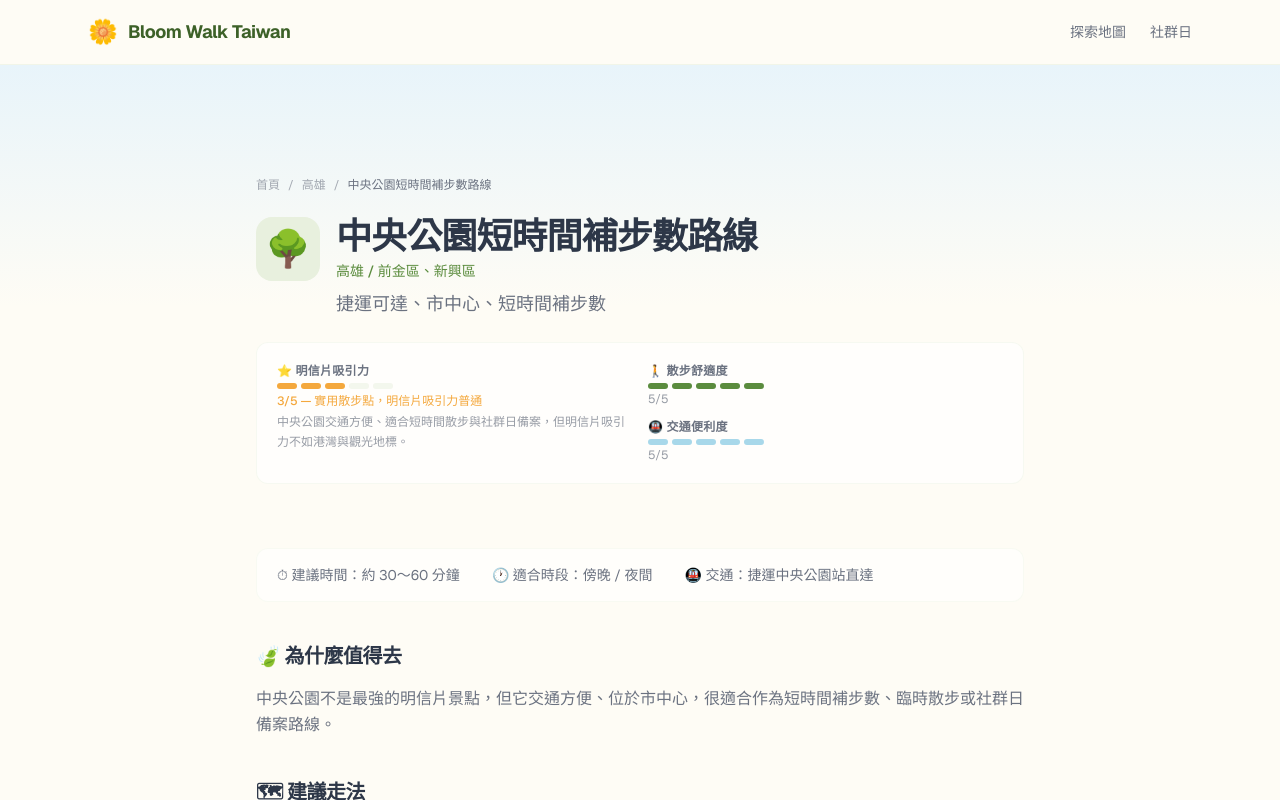
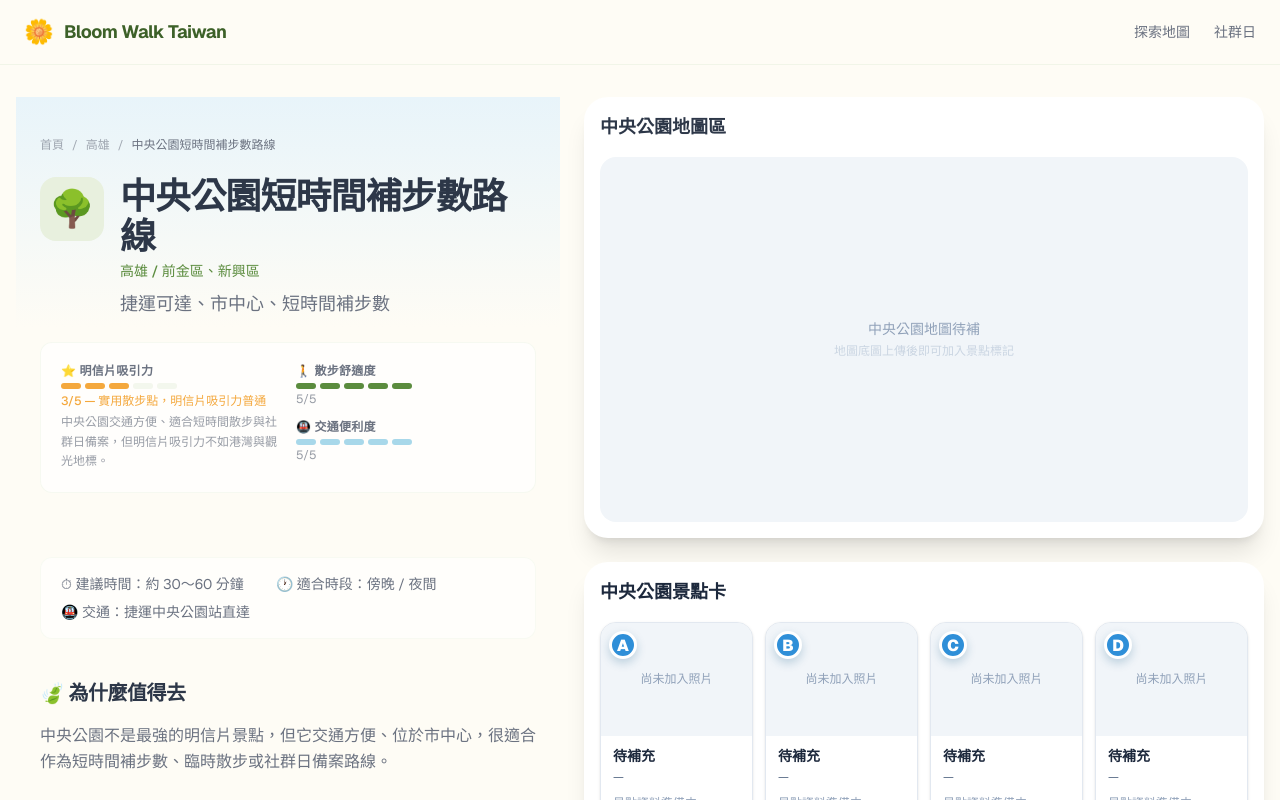
Before and after one commit to win781001-boop/bloomwalk-taiwan, a Next.js app: page /kaohsiung/central-park in a window 1280 px wide. Shown: the top 800 px of the page. Built offline with nearby package versions, Linux system fonts and the light colour scheme.

Commit message:
Add central park route page framework

```diff
--- /dev/null
+++ b/app/kaohsiung/central-park/SpotCards.tsx
@@ -0,0 +1,72 @@
+type Spot = {
+  id: string;
+  name: string;
+  type: string;
+  desc: string;
+  image?: string;
+  mapUrl?: string;
+};
+
+const placeholderSpots: Spot[] = [
+  { id: "A", name: "待補充", type: "—", desc: "景點資料準備中" },
+  { id: "B", name: "待補充", type: "—", desc: "景點資料準備中" },
+  { id: "C", name: "待補充", type: "—", desc: "景點資料準備中" },
+  { id: "D", name: "待補充", type: "—", desc: "景點資料準備中" },
+  { id: "E", name: "待補充", type: "—", desc: "景點資料準備中" },
+  { id: "F", name: "待補充", type: "—", desc: "景點資料準備中" },
+  { id: "G", name: "待補充", type: "—", desc: "景點資料準備中" },
+  { id: "H", name: "待補充", type: "—", desc: "景點資料準備中" },
+];
+
+function SpotCard({ spot }: { spot: Spot }) {
+  return (
+    <article className="overflow-hidden rounded-2xl border border-slate-200 bg-white shadow-sm">
+      <div className="relative aspect-[4/3] bg-slate-100">
+        <div className="flex h-full items-center justify-center text-xs font-medium text-slate-400">
+          尚未加入照片
+        </div>
+        <span
+          className="absolute left-2 top-2"
+          style={{
+            width: 28,
+            height: 28,
+            borderRadius: "999px",
+            background: "#2f8fd8",
+            border: "3px solid white",
+            color: "white",
+            fontWeight: 900,
+            boxShadow: "0 4px 10px rgba(21,90,140,.24)",
+            display: "grid",
+            placeItems: "center",
+          }}
+        >
+          {spot.id}
+        </span>
+      </div>
+      <div className="p-3">
+        <h3 className="text-sm font-bold leading-tight text-slate-800">
+          {spot.name}
+        </h3>
+        <p className="mt-1 text-xs text-slate-500">{spot.type}</p>
+        <p className="mt-2 line-clamp-2 text-xs leading-5 text-slate-400">
+          {spot.desc}
+        </p>
+      </div>
+    </article>
+  );
+}
+
+export function SpotCards({ spots = placeholderSpots }: { spots?: Spot[] }) {
+  return (
+    <section className="rounded-3xl bg-white p-4 shadow-xl">
+      <h2 className="mb-4 text-lg font-bold text-slate-800">
+        中央公園景點卡
+      </h2>
+      <div className="grid grid-cols-2 gap-3 sm:grid-cols-4">
+        {spots.map((spot) => (
+          <SpotCard key={spot.id} spot={spot} />
+        ))}
+      </div>
+    </section>
+  );
+}
--- a/app/kaohsiung/central-park/page.tsx
+++ b/app/kaohsiung/central-park/page.tsx
@@ -1,6 +1,7 @@
 import type { Metadata } from "next";
 import { getRouteBySlug } from "@/lib/kaohsiung-routes";
 import { RouteDetailPage } from "../RouteDetailPage";
+import { SpotCards } from "./SpotCards";
 
 export const metadata: Metadata = {
   title: "高雄中央公園皮克敏散步路線｜捷運可達短時間補步數",
@@ -11,5 +12,71 @@ export const metadata: Metadata = {
 export default function Page() {
   const route = getRouteBySlug("central-park");
   if (!route) return null;
-  return <RouteDetailPage route={route} />;
+
+  return (
+    <div className="flex flex-col">
+      {/* ── 全寬 Header ── */}
+      <header className="sticky top-0 z-50 border-b border-bloom-green-light/60 bg-bloom-cream/85 backdrop-blur-md">
+        <div className="mx-auto flex h-16 max-w-[1600px] items-center justify-between px-4 sm:px-6">
+          <a
+            href="/"
+            className="flex items-center gap-2.5 text-bloom-green-dark no-underline"
+          >
+            <span className="text-2xl" role="img" aria-hidden="true">
+              🌼
+            </span>
+            <span className="text-lg font-bold tracking-tight">
+              Bloom Walk Taiwan
+            </span>
+          </a>
+          <nav className="hidden gap-6 text-sm font-medium text-bloom-text-light sm:flex">
+            <a
+              href="/map"
+              className="transition-colors hover:text-bloom-green"
+            >
+              探索地圖
+            </a>
+            <a
+              href="/kaohsiung/community-day"
+              className="transition-colors hover:text-bloom-green"
+            >
+              社群日
+            </a>
+          </nav>
+        </div>
+      </header>
+
+      <div className="mx-auto grid w-full max-w-[1600px] grid-cols-1 gap-6 px-4 py-8 lg:grid-cols-[minmax(0,1fr)_680px]">
+        {/* 右側：地圖區 + 景點卡（桌面版 grid 自動推到右側） */}
+        <aside className="lg:order-2">
+          <div className="space-y-6">
+            {/* 地圖區：待補 placeholder */}
+            <div className="rounded-3xl bg-white p-4 shadow-xl">
+              <h2 className="mb-4 text-lg font-bold text-bloom-text">
+                中央公園地圖區
+              </h2>
+              <div className="flex aspect-[16/9] items-center justify-center overflow-hidden rounded-2xl bg-slate-100">
+                <div className="text-center">
+                  <p className="text-sm font-medium text-slate-400">
+                    中央公園地圖待補
+                  </p>
+                  <p className="mt-1 text-xs text-slate-300">
+                    地圖底圖上傳後即可加入景點標記
+                  </p>
+                </div>
+              </div>
+            </div>
+
+            {/* 景點卡 */}
+            <SpotCards />
+          </div>
+        </aside>
+
+        {/* 左側：路線內容 */}
+        <div className="min-w-0 lg:order-1">
+          <RouteDetailPage route={route} hideHeader />
+        </div>
+      </div>
+    </div>
+  );
 }
```
